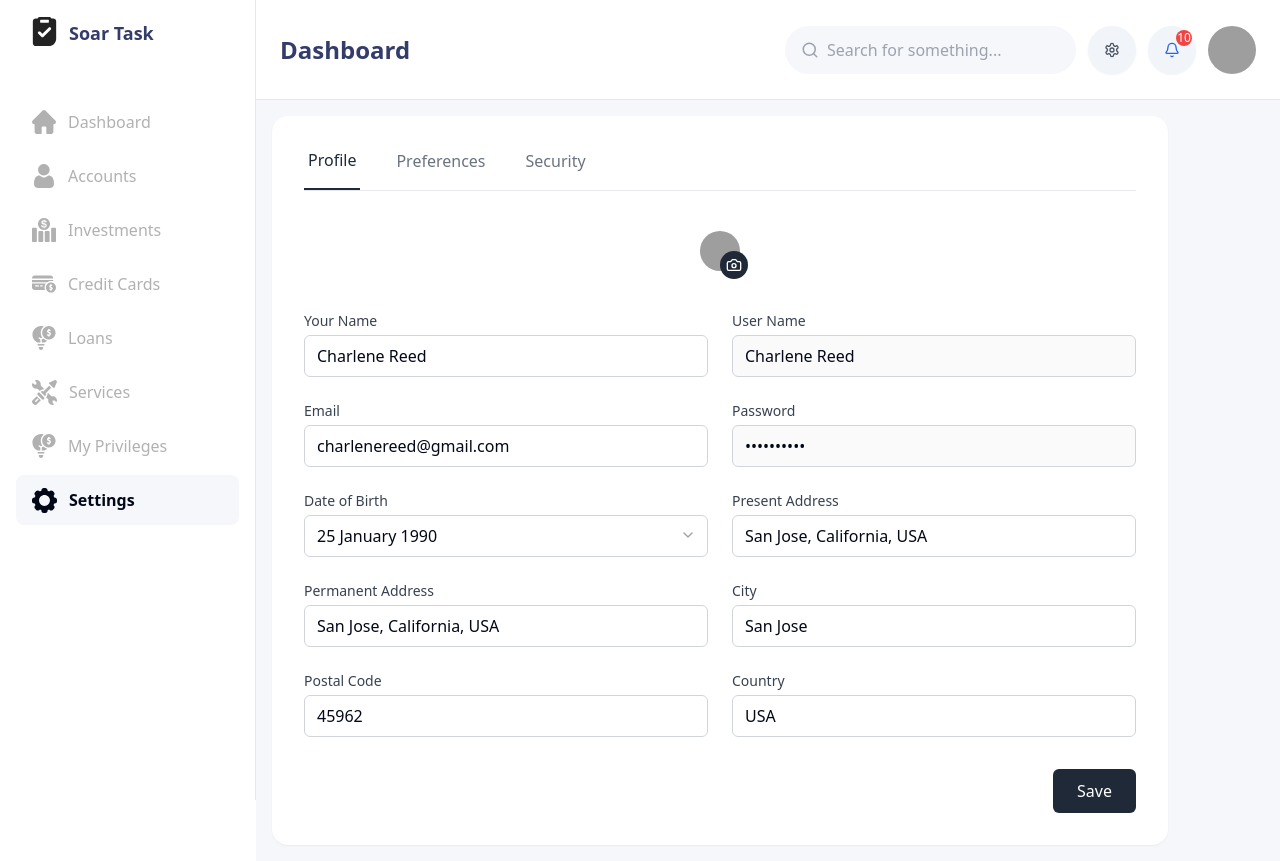
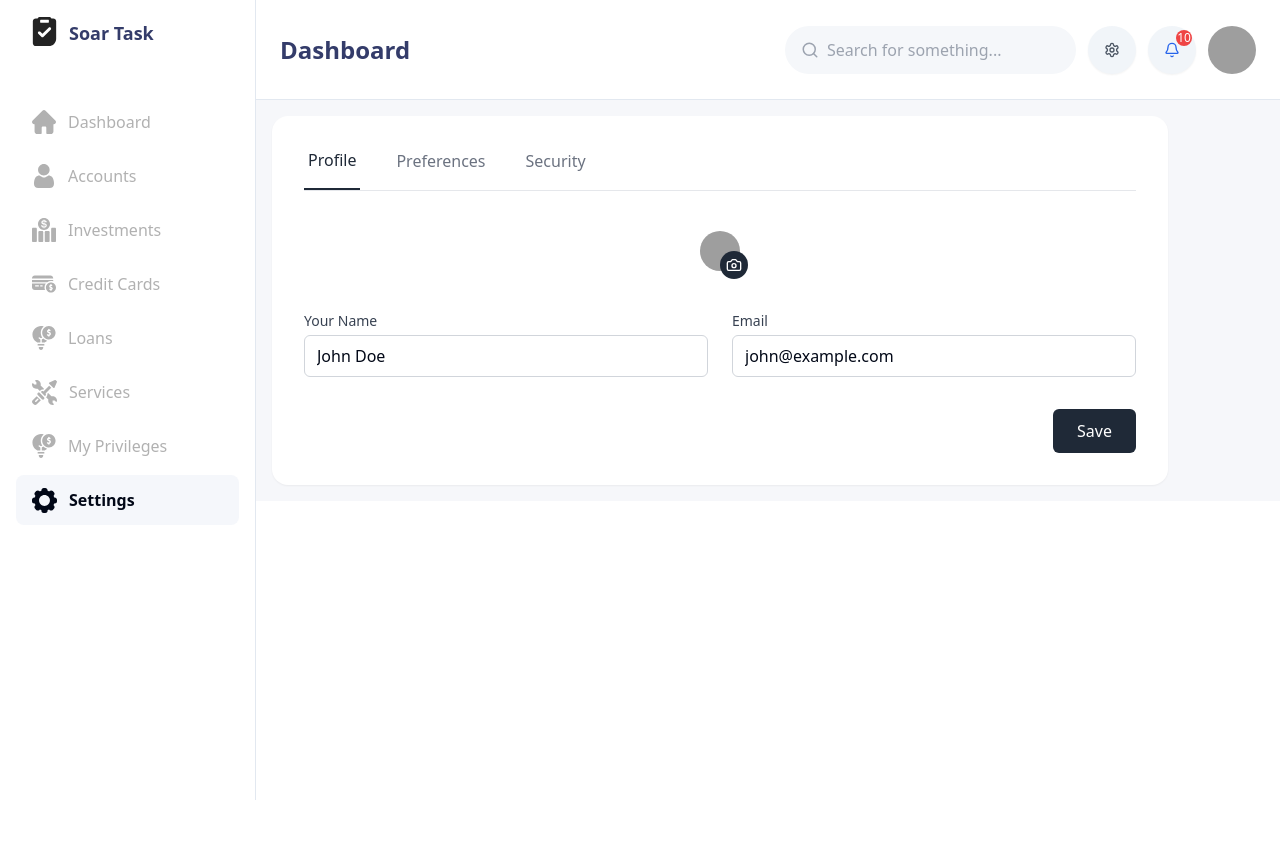
Before and after one commit to mohitarora249/admin-panel, a Next.js app: page /settings in a window 1280 px wide. After the commit the page ends 800 px from the top, so only its background shows below. Built offline with nearby package versions, Linux system fonts and the light colour scheme; grey boxes are pictures that could not be loaded.

Commit message:
notification API init and profile settings updates

```diff
--- a/src/app/(main)/settings/partials/profile.tsx
+++ b/src/app/(main)/settings/partials/profile.tsx
@@ -1,24 +1,75 @@
-import { Camera, ChevronDown } from 'lucide-react';
+"use client";
+
+import { useState, useEffect } from 'react';
+import { Camera } from 'lucide-react';
 import { Avatar, AvatarFallback, AvatarImage } from '@/components/ui/avatar';
 import { generateInitials } from '@/lib/initials';
+import { useProfileQuery, useUpdateProfile } from '@/hooks/use-profile-query';
+import type { UserProfileData } from '@/types/api';
 
 const Profile = () => {
+  const { data: profile } = useProfileQuery();
+  const updateProfile = useUpdateProfile();
+  const [formData, setFormData] = useState<UserProfileData>({
+    name: '',
+    email: '',
+    avatar: '',
+  });
+
+  // Update form data when profile is loaded
+  useEffect(() => {
+    if (profile) {
+      setFormData(profile);
+    }
+  }, [profile?.name]);
+
+  const handleImageUpload = (event: React.ChangeEvent<HTMLInputElement>) => {
+    const file = event.target.files?.[0];
+    if (file) {
+      const reader = new FileReader();
+      reader.onloadend = () => {
+        const base64String = reader.result as string;
+        setFormData(prev => ({ ...prev, avatar: base64String }));
+      };
+      reader.readAsDataURL(file);
+    }
+  };
+
+  const handleSubmit = async (e: React.FormEvent) => {
+    e.preventDefault();
+    await updateProfile.mutateAsync(formData);
+  };
+
+  const handleInputChange = (e: React.ChangeEvent<HTMLInputElement>) => {
+    const { name, value } = e.target;
+    setFormData(prev => ({ ...prev, [name]: value }));
+  };
+
   return (
-    <div>
-      {/* Profile Picture */}
+    <form onSubmit={handleSubmit}>
       <div className="flex justify-center mb-8">
         <div className="relative">
           <Avatar className="relative p-2 rounded-full w-14 h-14">
-            <AvatarImage className="rounded-full" src={`https://avatar.vercel.sh/John Doe`} />
-            <AvatarFallback className="rounded-full">{generateInitials("John Doe")}</AvatarFallback>
+            <AvatarImage
+              className="rounded-full"
+              src={formData.avatar || `https://avatar.vercel.sh/${formData.name}`}
+            />
+            <AvatarFallback className="rounded-full">
+              {generateInitials(formData.name)}
+            </AvatarFallback>
           </Avatar>
-          <button className="absolute bottom-0 right-0 bg-gray-800 rounded-full p-1.5">
+          <label className="absolute bottom-0 right-0 bg-gray-800 rounded-full p-1.5 cursor-pointer">
             <Camera size={16} className="text-white" />
-          </button>
+            <input
+              type="file"
+              accept="image/*"
+              className="hidden"
+              onChange={handleImageUpload}
+            />
+          </label>
         </div>
       </div>
 
-      {/* Form Grid */}
       <div className="grid grid-cols-1 md:grid-cols-2 gap-6">
         <div>
           <label htmlFor="name" className="block text-sm font-medium text-gray-700 mb-1">
@@ -27,21 +78,10 @@ const Profile = () => {
           <input
             type="text"
             id="name"
+            name="name"
+            value={formData.name}
+            onChange={handleInputChange}
             className="w-full px-3 py-2 border border-gray-300 rounded-md focus:outline-none focus:ring-1 focus:ring-blue-500"
-            defaultValue="Charlene Reed"
-          />
-        </div>
-
-        <div>
-          <label htmlFor="username" className="block text-sm font-medium text-gray-700 mb-1">
-            User Name
-          </label>
-          <input
-            type="text"
-            id="username"
-            className="w-full px-3 py-2 border border-gray-300 rounded-md focus:outline-none focus:ring-1 focus:ring-blue-500"
-            defaultValue="Charlene Reed"
-            disabled
           />
         </div>
 
@@ -52,112 +92,25 @@ const Profile = () => {
           <input
             type="email"
             id="email"
+            name="email"
+            value={formData.email}
+            onChange={handleInputChange}
             className="w-full px-3 py-2 border border-gray-300 rounded-md focus:outline-none focus:ring-1 focus:ring-blue-500"
-            defaultValue="charlenereed@gmail.com"
-          />
-        </div>
-
-        <div>
-          <label htmlFor="password" className="block text-sm font-medium text-gray-700 mb-1">
-            Password
-          </label>
-          <input
-            type="password"
-            id="password"
-            className="w-full px-3 py-2 border border-gray-300 rounded-md focus:outline-none focus:ring-1 focus:ring-blue-500"
-            defaultValue="**********"
-            disabled
-          />
-        </div>
-
-        <div>
-          <label htmlFor="dob" className="block text-sm font-medium text-gray-700 mb-1">
-            Date of Birth
-          </label>
-          <div className="relative">
-            <input
-              type="text"
-              id="dob"
-              className="w-full px-3 py-2 border border-gray-300 rounded-md focus:outline-none focus:ring-1 focus:ring-blue-500 pr-10"
-              defaultValue="25 January 1990"
-              readOnly
-            />
-            <ChevronDown size={16} className="absolute right-3 top-3 text-gray-400" />
-          </div>
-        </div>
-
-        <div>
-          <label htmlFor="present-address" className="block text-sm font-medium text-gray-700 mb-1">
-            Present Address
-          </label>
-          <input
-            type="text"
-            id="present-address"
-            className="w-full px-3 py-2 border border-gray-300 rounded-md focus:outline-none focus:ring-1 focus:ring-blue-500"
-            defaultValue="San Jose, California, USA"
-          />
-        </div>
-
-        <div>
-          <label htmlFor="permanent-address" className="block text-sm font-medium text-gray-700 mb-1">
-            Permanent Address
-          </label>
-          <input
-            type="text"
-            id="permanent-address"
-            className="w-full px-3 py-2 border border-gray-300 rounded-md focus:outline-none focus:ring-1 focus:ring-blue-500"
-            defaultValue="San Jose, California, USA"
-          />
-        </div>
-
-        <div>
-          <label htmlFor="city" className="block text-sm font-medium text-gray-700 mb-1">
-            City
-          </label>
-          <input
-            type="text"
-            id="city"
-            className="w-full px-3 py-2 border border-gray-300 rounded-md focus:outline-none focus:ring-1 focus:ring-blue-500"
-            defaultValue="San Jose"
-          />
-        </div>
-
-        <div>
-          <label htmlFor="postal-code" className="block text-sm font-medium text-gray-700 mb-1">
-            Postal Code
-          </label>
-          <input
-            type="text"
-            id="postal-code"
-            className="w-full px-3 py-2 border border-gray-300 rounded-md focus:outline-none focus:ring-1 focus:ring-blue-500"
-            defaultValue="45962"
-          />
-        </div>
-
-        <div>
-          <label htmlFor="country" className="block text-sm font-medium text-gray-700 mb-1">
-            Country
-          </label>
-          <input
-            type="text"
-            id="country"
-            className="w-full px-3 py-2 border border-gray-300 rounded-md focus:outline-none focus:ring-1 focus:ring-blue-500"
-            defaultValue="USA"
           />
         </div>
       </div>
 
-      {/* Save Button */}
       <div className="mt-8 flex justify-end">
         <button
-          type="button"
-          className="px-6 py-2.5 bg-gray-800 text-white font-medium rounded-md hover:bg-gray-700 focus:outline-none focus:ring-2 focus:ring-gray-500 focus:ring-offset-2"
+          type="submit"
+          disabled={updateProfile.isPending}
+          className="px-6 py-2.5 bg-gray-800 text-white font-medium rounded-md hover:bg-gray-700 focus:outline-none focus:ring-2 focus:ring-gray-500 focus:ring-offset-2 disabled:opacity-50"
         >
-          Save
+          {updateProfile.isPending ? 'Saving...' : 'Save'}
         </button>
       </div>
-    </div>
-  )
-}
+    </form>
+  );
+};
 
 export default Profile;
--- /dev/null
+++ b/src/app/api/notifications/route.ts
@@ -0,0 +1,19 @@
+import { NextResponse } from 'next/server';
+import type { NotificationData } from '@/types/api';
+
+export async function GET() {
+  const notifications: NotificationData[] = [
+    { id: 1, title: "New Transaction Alert", message: "A transaction of $1,250.00 was made on Card •••• 5678 at Amazon." },
+    { id: 2, title: "Fraud Alert", message: "Suspicious activity detected on account #123456789. Review the transaction history now." },
+    { id: 3, title: "Card Issued", message: "A new virtual card ending in 3421 has been successfully issued to John Doe." },
+    { id: 4, title: "Chargeback Initiated", message: "A chargeback of $250.00 has been initiated on transaction TXN12345." },
+    { id: 5, title: "Recurring Payment Processed", message: "Subscription payment of $49.99 for Netflix has been successfully processed." },
+    { id: 6, title: "Low Balance Warning", message: "Account #987654321 balance has dropped below $100.00. Consider adding funds." },
+    { id: 7, title: "Payment Approved", message: "Payment of $5,000.00 to Acme Corp has been approved by the admin." },
+    { id: 8, title: "Security Alert", message: "Multiple failed login attempts detected on Admin Dashboard. Reset password if this wasn't you." },
+    { id: 9, title: "Card Blocked", message: "Card ending in 7890 has been temporarily blocked due to unusual spending patterns." },
+    { id: 10, title: "Monthly Statement Ready", message: "Your January 2025 bank statement is now available for download." }
+  ];
+
+  return NextResponse.json(notifications);
+}
--- /dev/null
+++ b/src/app/api/profile/route.ts
@@ -0,0 +1,18 @@
+import { NextResponse } from 'next/server';
+import type { UserProfileData } from '@/types/api';
+
+export async function GET() {
+  const profile: UserProfileData = {
+    name: "John Doe",
+    email: "john@example.com",
+    avatar: `https://avatar.vercel.sh/John Doe`,
+  };
+
+  return NextResponse.json(profile);
+}
+
+export async function PUT(request: Request) {
+  const data = await request.json();
+  // In a real app, you would update the database here
+  return NextResponse.json(data);
+}
--- /dev/null
+++ b/src/hooks/use-notifications-query.ts
@@ -0,0 +1,12 @@
+import { useQuery } from '@tanstack/react-query';
+import type { NotificationData } from '@/types/api';
+
+export function useNotificationsQuery() {
+  return useQuery<NotificationData[]>({
+    queryKey: ['notifications'],
+    queryFn: async () => {
+      const response = await fetch('/api/notifications');
+      return response.json();
+    }
+  });
+}
--- /dev/null
+++ b/src/hooks/use-profile-query.ts
@@ -0,0 +1,32 @@
+import { useQuery, useMutation, useQueryClient } from '@tanstack/react-query';
+import type { UserProfileData } from '@/types/api';
+
+export function useProfileQuery() {
+  return useQuery<UserProfileData>({
+    queryKey: ['profile'],
+    queryFn: async () => {
+      const response = await fetch('/api/profile');
+      return response.json();
+    }
+  });
+}
+
+export function useUpdateProfile() {
+  const queryClient = useQueryClient();
+
+  return useMutation({
+    mutationFn: async (data: UserProfileData) => {
+      const response = await fetch('/api/profile', {
+        method: 'PUT',
+        headers: {
+          'Content-Type': 'application/json',
+        },
+        body: JSON.stringify(data),
+      });
+      return response.json();
+    },
+    onSuccess: () => {
+      queryClient.invalidateQueries({ queryKey: ['profile'] });
+    },
+  });
+}
```
Also changed, not shown: src/app/(main)/partials/notification-list.tsx (+4 -14 lines), src/types/api.ts (+13 -0 lines).
